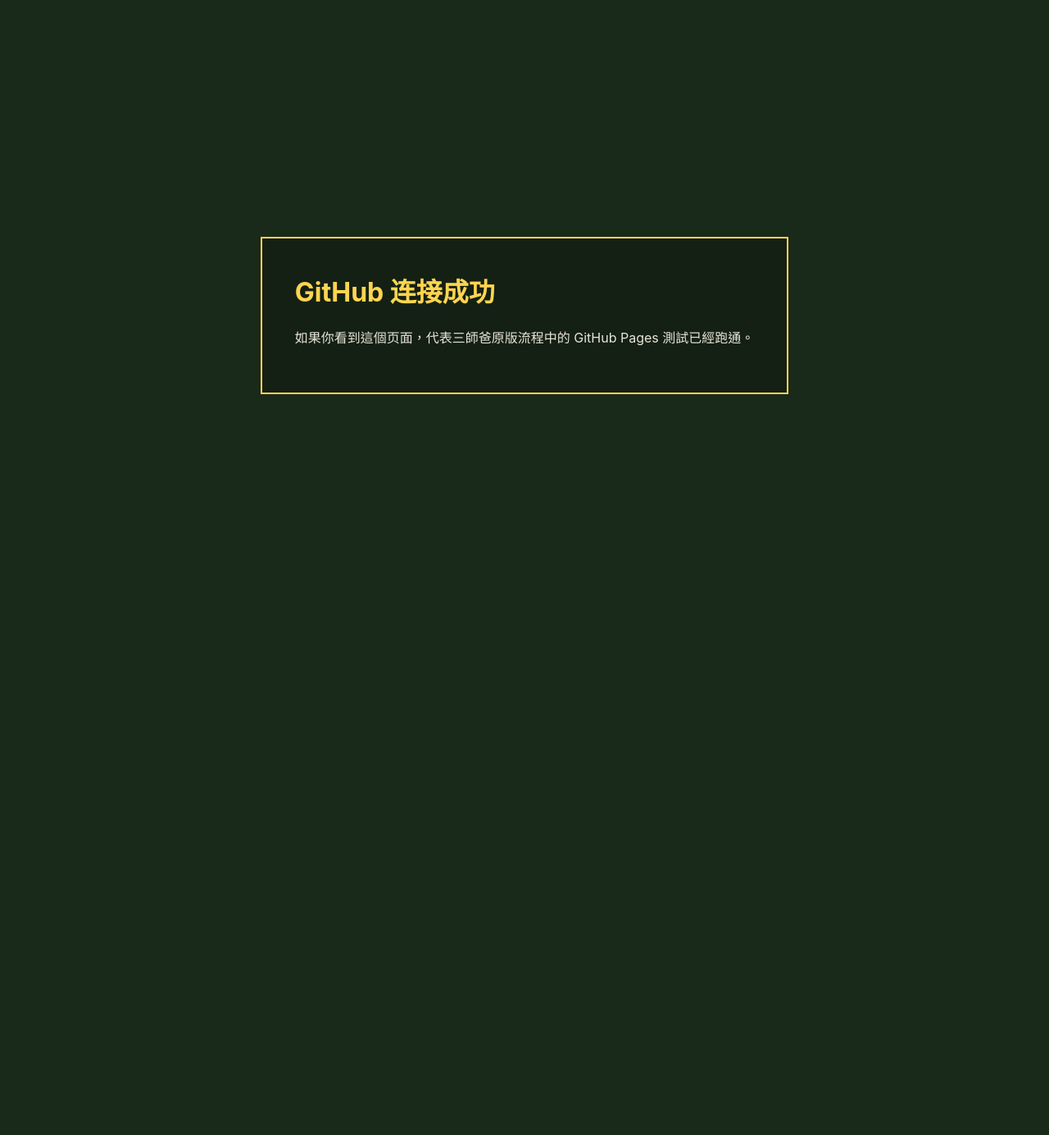
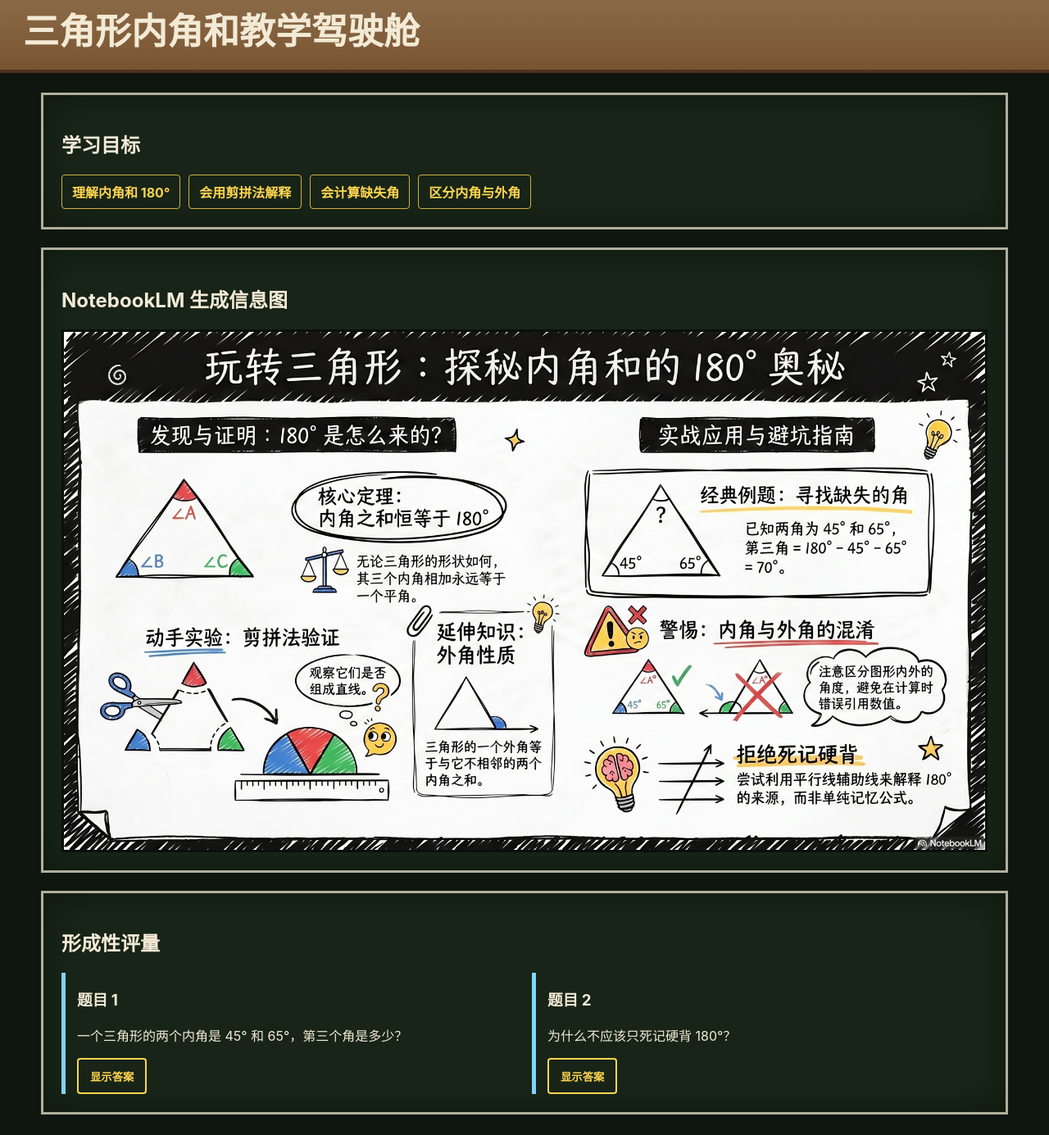
Before and after one commit to qiao-chief/qiao-chief-second-brain-config, a plain HTML site: page index.html in a window 1280 px wide. Shown: the part 15-1400 px from the top of the page at 82% size. Before the commit the page ends 800 px from the top, so only its background shows below. Drawn offline with Linux system fonts and the light colour scheme.

Commit message:
feat: 加入 NotebookLM 信息图教学驾驶舱

```diff
--- a/index.html
+++ b/index.html
@@ -1,35 +1,167 @@
 <!doctype html>
-<html lang="zh-Hant">
+<html lang="zh-CN">
 <head>
   <meta charset="utf-8">
   <meta name="viewport" content="width=device-width, initial-scale=1">
-  <title>三师爸原版 GitHub 测试</title>
+  <title>三师爸原版复刻：教学驾驶舱</title>
   <style>
+    :root {
+      --board: #172417;
+      --chalk: #f3ead6;
+      --yellow: #ffd54f;
+      --blue: #81d4fa;
+      --wood: #7a5432;
+    }
+
+    * {
+      box-sizing: border-box;
+    }
+
     body {
       margin: 0;
-      min-height: 100vh;
+      font-family: -apple-system, BlinkMacSystemFont, "Segoe UI", sans-serif;
+      background: #0f160f;
+      color: var(--chalk);
+    }
+
+    header {
+      position: sticky;
+      top: 0;
+      z-index: 2;
+      padding: 18px 28px;
+      background: linear-gradient(180deg, #8d6e4a, var(--wood));
+      border-bottom: 4px solid #4d321f;
+    }
+
+    h1 {
+      margin: 0;
+      font-size: clamp(24px, 4vw, 44px);
+      letter-spacing: 0;
+    }
+
+    main {
+      width: min(1180px, calc(100% - 32px));
+      margin: 24px auto 48px;
+    }
+
+    .panel {
+      border: 3px solid rgba(243, 234, 214, 0.7);
+      background: var(--board);
+      box-shadow: inset 0 0 40px rgba(0, 0, 0, 0.35);
+      padding: 22px;
+      margin-bottom: 22px;
+    }
+
+    .chips {
+      display: flex;
+      flex-wrap: wrap;
+      gap: 10px;
+      margin-top: 14px;
+    }
+
+    .chip {
+      border: 1px solid rgba(255, 213, 79, 0.8);
+      color: var(--yellow);
+      padding: 8px 12px;
+      border-radius: 4px;
+      font-weight: 700;
+    }
+
+    .hero-image {
+      width: 100%;
+      display: block;
+      border: 3px solid #0b0f0b;
+      background: #fff;
+    }
+
+    .grid {
       display: grid;
-      place-items: center;
-      font-family: -apple-system, BlinkMacSystemFont, "Segoe UI", sans-serif;
-      background: #1a2a1a;
-      color: #e8e4d8;
+      grid-template-columns: repeat(2, minmax(0, 1fr));
+      gap: 18px;
     }
-    main {
-      max-width: 760px;
-      padding: 40px;
-      border: 2px solid #ffd54f;
-      background: rgba(0, 0, 0, 0.24);
+
+    .question {
+      border-left: 5px solid var(--blue);
+      padding-left: 14px;
+      min-height: 120px;
     }
-    h1 {
-      margin-top: 0;
-      color: #ffd54f;
+
+    button {
+      appearance: none;
+      border: 2px solid var(--yellow);
+      background: transparent;
+      color: var(--yellow);
+      min-height: 44px;
+      padding: 10px 14px;
+      border-radius: 4px;
+      font-weight: 800;
+      cursor: pointer;
+    }
+
+    .answer {
+      margin-top: 12px;
+      color: var(--yellow);
+      font-weight: 800;
+      display: none;
+    }
+
+    @media (max-width: 760px) {
+      header {
+        padding: 16px;
+      }
+
+      main {
+        width: min(100% - 20px, 1180px);
+      }
+
+      .panel {
+        padding: 16px;
+      }
+
+      .grid {
+        grid-template-columns: 1fr;
+      }
     }
   </style>
 </head>
 <body>
+  <header>
+    <h1>三角形内角和教学驾驶舱</h1>
+  </header>
+
   <main>
-    <h1>GitHub 连接成功</h1>
-    <p>如果你看到這個页面，代表三師爸原版流程中的 GitHub Pages 測試已經跑通。</p>
+    <section class="panel">
+      <h2>学习目标</h2>
+      <div class="chips">
+        <span class="chip">理解内角和 180°</span>
+        <span class="chip">会用剪拼法解释</span>
+        <span class="chip">会计算缺失角</span>
+        <span class="chip">区分内角与外角</span>
+      </div>
+    </section>
+
+    <section class="panel">
+      <h2>NotebookLM 生成信息图</h2>
+      <img class="hero-image" src="assets/triangle-angle-sum-infographic.jpg" alt="三角形内角和信息图" loading="lazy">
+    </section>
+
+    <section class="panel">
+      <h2>形成性评量</h2>
+      <div class="grid">
+        <div class="question">
+          <h3>题目 1</h3>
+          <p>一个三角形的两个内角是 45° 和 65°，第三个角是多少？</p>
+          <button onclick="document.getElementById('a1').style.display='block'">显示答案</button>
+          <div id="a1" class="answer">70°</div>
+        </div>
+        <div class="question">
+          <h3>题目 2</h3>
+          <p>为什么不应该只死记硬背 180°？</p>
+          <button onclick="document.getElementById('a2').style.display='block'">显示答案</button>
+          <div id="a2" class="answer">因为要能解释来源，例如剪拼法或平行线辅助线。</div>
+        </div>
+      </div>
+    </section>
   </main>
 </body>
 </html>
```
Also changed, not shown: assets/triangle-angle-sum-infographic.jpg (added).
